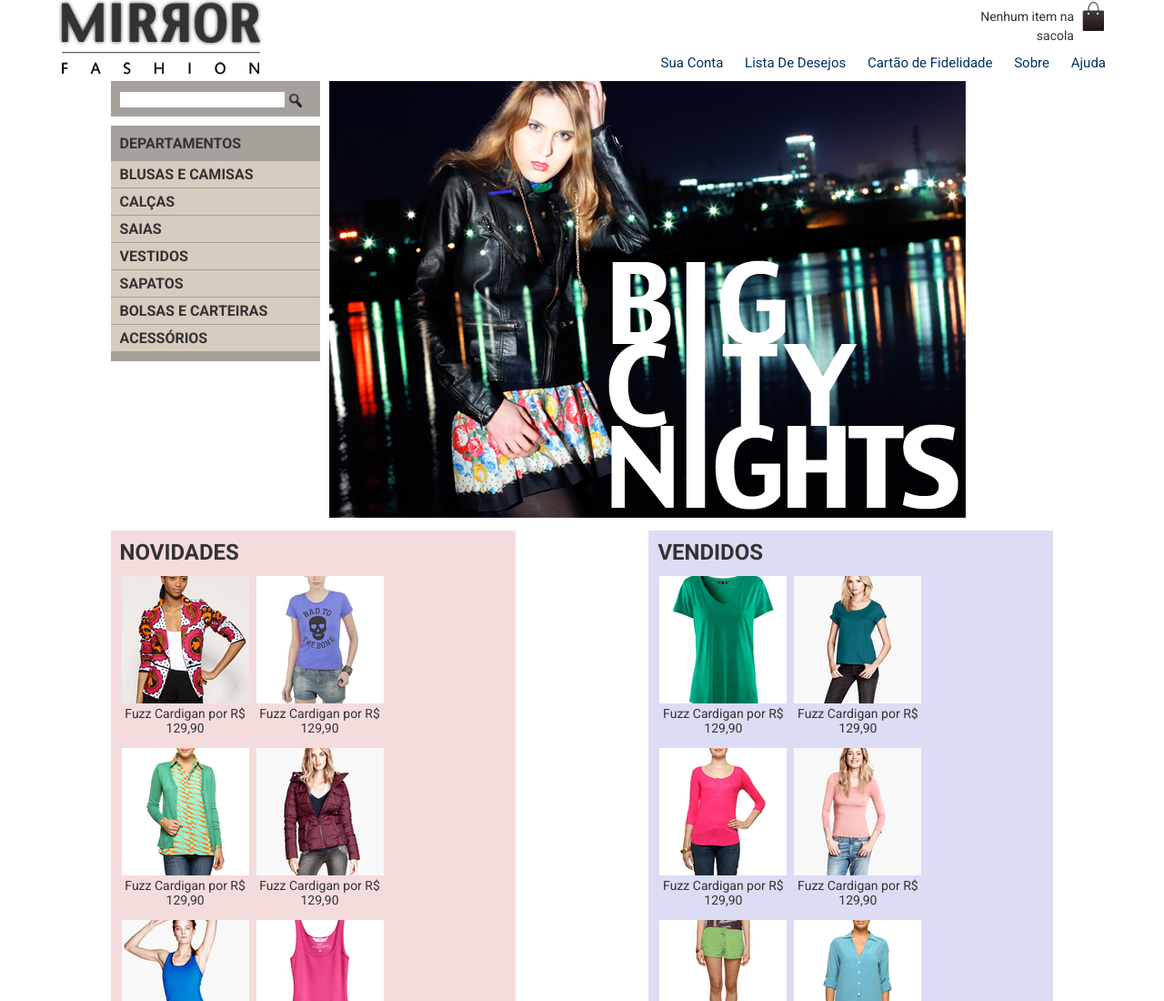
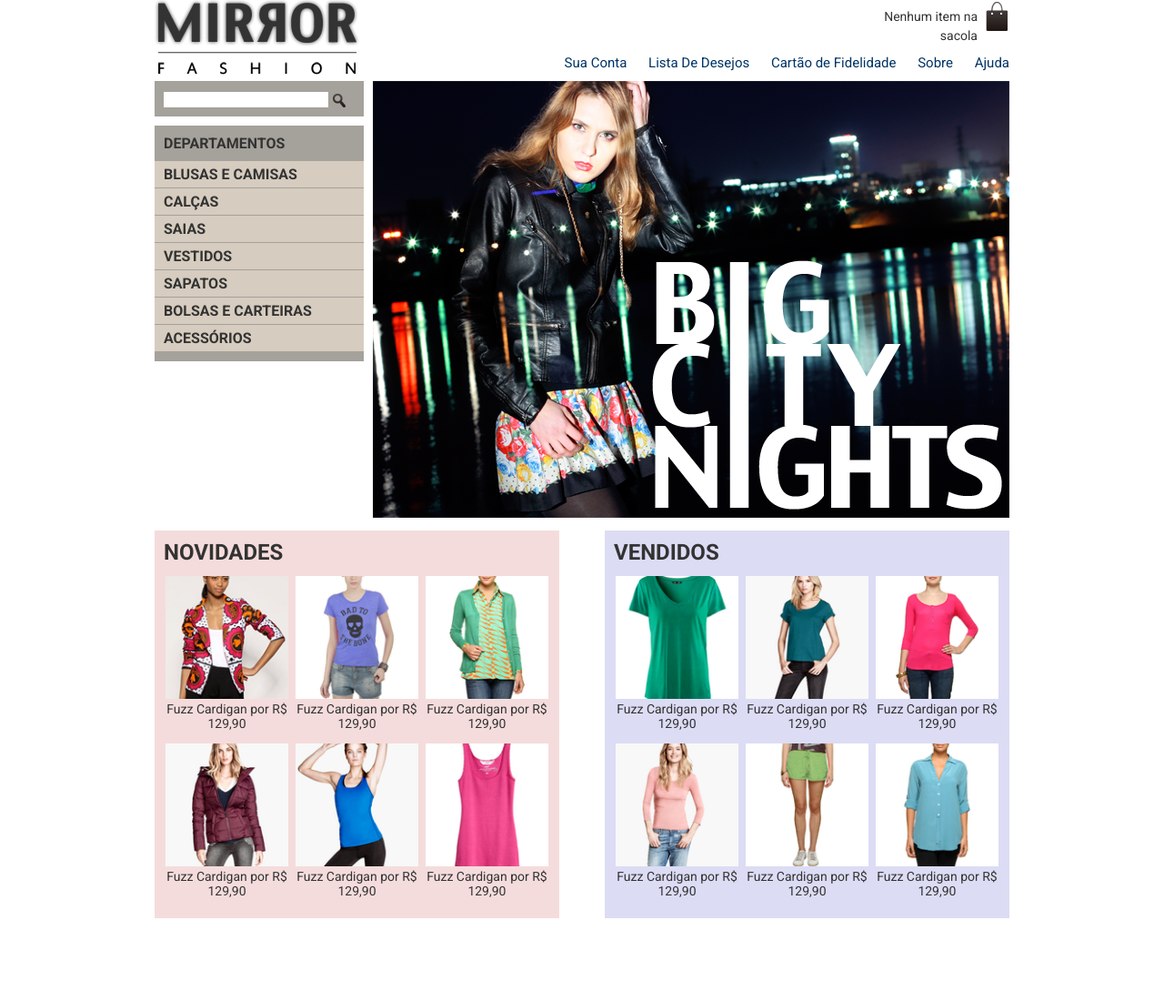
Before and after one commit to Robson1978Oiveira/labs_front, a plain HTML site: page mirrorfashion/index.html in a window 1280 px wide. Shown: the top 1100 px of the page at 91% size. After the commit the page ends 1019 px from the top, so only its background shows below. Drawn offline with Linux system fonts and the light colour scheme.

Commit message:
Lab7a_correçoes

```diff
--- a/mirrorfashion/css/style.css
+++ b/mirrorfashion/css/style.css
@@ -3,6 +3,7 @@
    --cor-menu: #036;
    --cor-menu-lateral: #a5a19b;
    --cor-menu-lateral-item: #d6ccbf;
+   --cor--painel-novidades: #f5dcdc;
 }
 
 .sacola {
@@ -37,7 +38,7 @@ body {
 
 .container {
    margin: 0 auto;
-   width: 90%;
+   width: 940px;
 }
 
 header {
@@ -112,7 +113,7 @@ header {
 .painel li {
    display: inline-block;
    vertical-align: top;
-   width: 140px;
+   width: 135px;
    margin: 2px;
    padding-bottom: 10px;
 }
```
